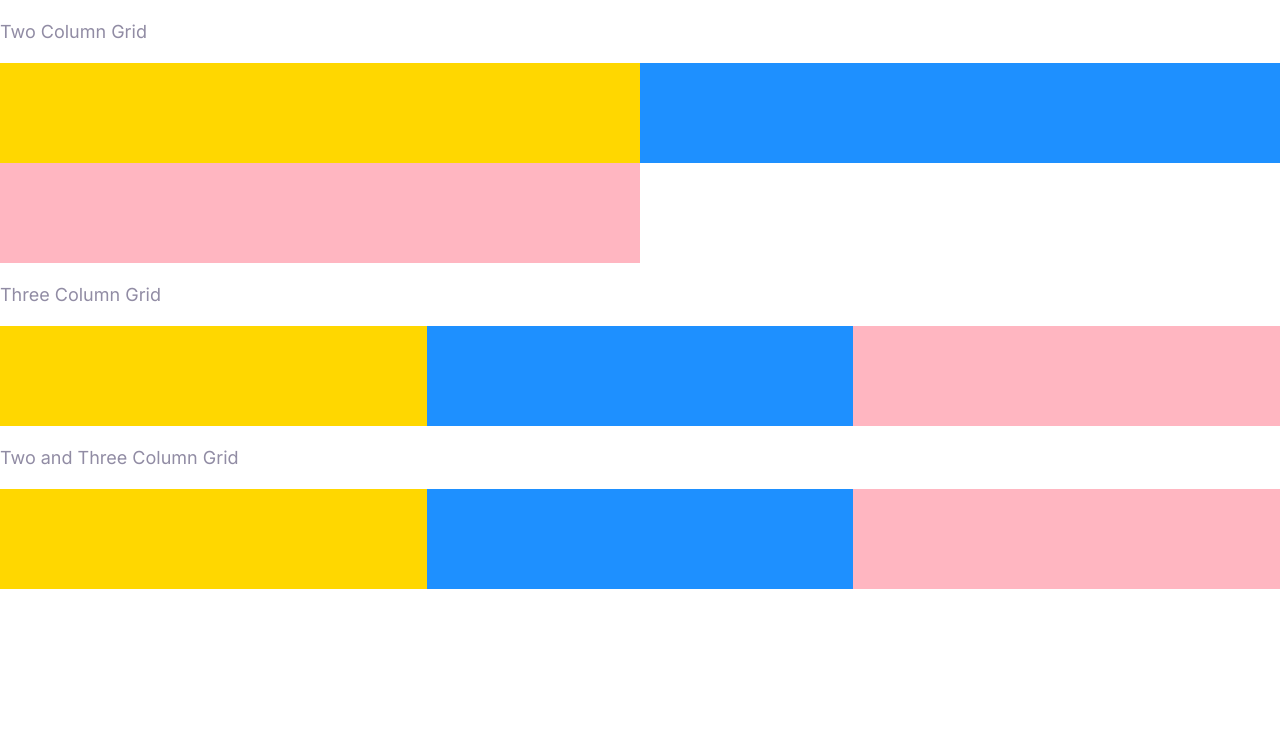
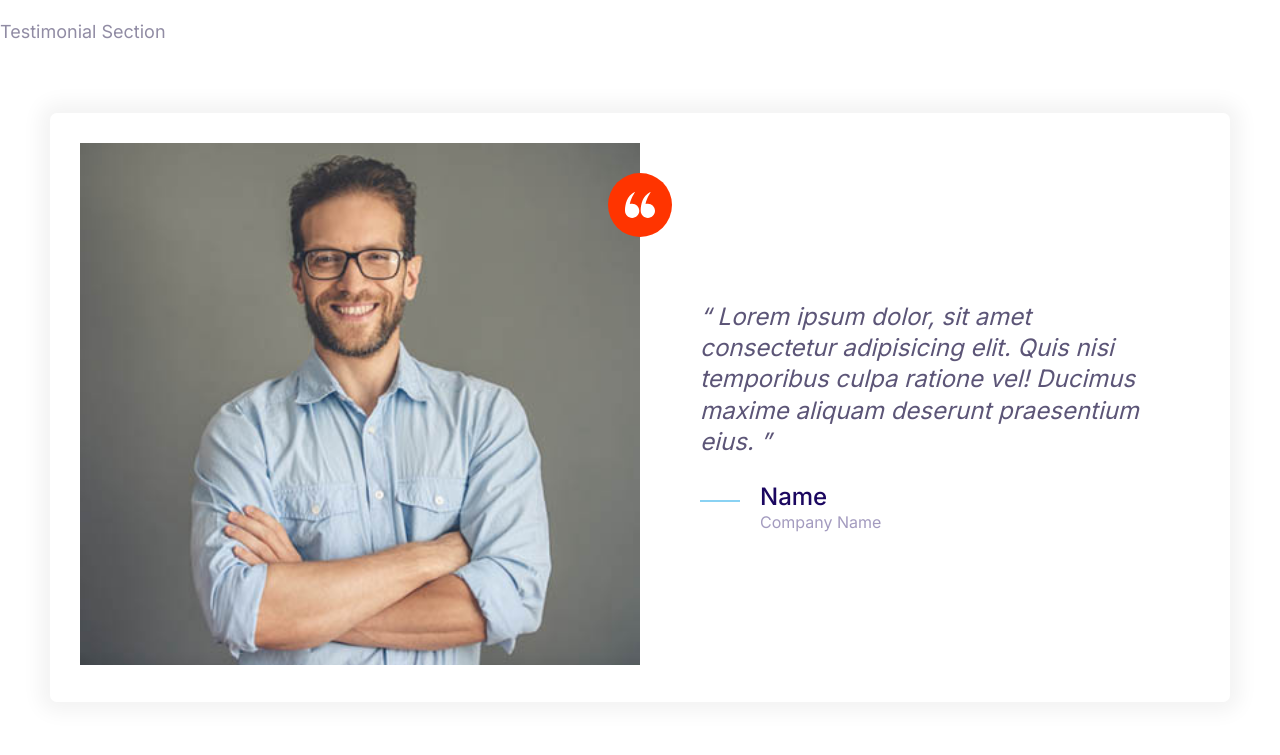
Before and after one commit to yntpdotme/moshify, a plain HTML site: page index.html in a window 1280 px wide. Drawn offline with Linux system fonts and the light colour scheme.

Commit message:
feat: implement testimonial component

```diff
--- a/css/styles.css
+++ b/css/styles.css
@@ -173,8 +173,17 @@ a {
 	width: 40px;
 }
 
+.icon--small {
+	height: 30px;
+	width: 30px;
+}
+
 .icon--primary {
 	fill: var(--color-primary);
+}
+
+.icon--white {
+	fill: #fff;
 }
 
 .icon-container {
@@ -185,6 +194,10 @@ a {
 	height: 64px;
 	justify-content: center;
 	width: 64px;
+}
+
+.icon-container--accent {
+	background: var(--color-accent);
 }
 
 /* ----- Buttons ----- */
@@ -300,16 +313,17 @@ a {
 	overflow: hidden;
 }
 
-.card__header, .card__body {
+.card__header,
+.card__body {
 	padding: 2rem 3rem;
 }
 
-.card--primary .card__header{
+.card--primary .card__header {
 	background: var(--color-primary);
 	color: #fff;
 }
 
-.card--secondary .card__header{
+.card--secondary .card__header {
 	background: var(--color-secondary);
 	color: #fff;
 }
@@ -335,14 +349,14 @@ a {
 	font-size: 6rem;
 }
 
-.plan__billing-cycle{
+.plan__billing-cycle {
 	font-size: 2.4rem;
 	font-weight: 300;
 	margin-right: 1rem;
 	opacity: 0.8;
 }
 
-.plan .badge{
+.plan .badge {
 	margin: 0;
 }
 
@@ -353,16 +367,16 @@ a {
 	letter-spacing: 1px;
 }
 
-.plan .list__items{
+.plan .list__items {
 	margin-bottom: 2rem;
 	letter-spacing: 1px;
 }
 
-.plan--popular .card__header{
+.plan--popular .card__header {
 	position: relative;
 }
 
-.plan--popular .card__header::before{
+.plan--popular .card__header::before {
 	content: url(../images/popular.svg);
 	display: inline-block;
 	width: 40px;
@@ -448,15 +462,14 @@ a {
 		font-size: 2rem;
 	}
 
-	.quote__author{
+	.quote__author {
 		font-size: 2.4rem;
 	}
 
-	.quote__organization{
+	.quote__organization {
 		font-size: 1.6rem;
 	}
 }
-
 
 /* ----- Grids ------ */
 
@@ -477,3 +490,40 @@ a {
 		grid-template-columns: repeat(3, 1fr);
 	}
 }
+
+/* ----- Testimonials ----- */
+
+.testimonial {
+	padding: 3rem;
+}
+
+.testimonial__image {
+	position: relative;
+}
+
+.testimonial__image > img {
+	width: 100%;
+}
+
+.testimonial__image > .icon-container {
+	position: absolute;
+	top: 3rem;
+	right: -32px;
+}
+
+.testimonial .grid {
+	align-items: center;
+}
+
+
+@media screen and (min-width: 768px) {
+	/* For Tablets */
+	.testimonial .quote,
+	.testimonial .quote__author {
+		font-size: 2.4rem;
+	}
+
+	.testimonial .quote {
+		margin: 6rem;
+	}
+}
--- a/index.html
+++ b/index.html
@@ -14,25 +14,44 @@
 		<link rel="stylesheet" href="./css/styles.css" />
 	</head>
 	<body>
-		<p>Two Column Grid</p>
-		<div class="grid grid--1x2">
-			<div style="height: 100px; background: gold;"></div>
-			<div style="height: 100px; background: dodgerblue;"></div>
-			<div style="height: 100px; background: lightpink;"></div>
-		</div>
+		<p>Testimonial Section</p>
+		<section style="padding: 5rem">
+			<div class="testimonial card">
+				<div class="grid grid--1x2">
+					<div class="testimonial__image">
+						<img
+							src="./images/testimonial.jpg"
+							alt="A happy, smiling customer"
+						/>
+						<span class="icon-container icon-container--accent">
+							<svg class="icon--small icon--white">
+								<use xlink:href="./images/sprite.svg#quotes"></use>
+							</svg>
+						</span>
+					</div>
 
-		<p>Three Column Grid</p>
-		<div class="grid grid--1x3">
-			<div style="height: 100px; background: gold;"></div>
-			<div style="height: 100px; background: dodgerblue;"></div>
-			<div style="height: 100px; background: lightpink;"></div>
-		</div>
-
-		<p>Two and Three Column Grid</p>
-		<div class="grid grid--1x2 grid--1x3">
-			<div style="height: 100px; background: gold;"></div>
-			<div style="height: 100px; background: dodgerblue;"></div>
-			<div style="height: 100px; background: lightpink;"></div>
-		</div>
+					<blockquote class="quote">
+						<p class="quote__text">
+							Lorem ipsum dolor, sit amet consectetur adipisicing elit. Quis
+							nisi temporibus culpa ratione vel! Ducimus maxime aliquam deserunt
+							praesentium eius.
+						</p>
+						<footer>
+							<div class="media">
+								<div class="media__image">
+									<svg class="icon icon--primary quote__line">
+										<use xlink:href="./images/sprite.svg#line"></use>
+									</svg>
+								</div>
+								<div class="media__body">
+									<h3 class="media__title quote__author">Name</h3>
+									<p class="quote__organization">Company Name</p>
+								</div>
+							</div>
+						</footer>
+					</blockquote>
+				</div>
+			</div>
+		</section>
 	</body>
 </html>
```
Also changed, not shown: components/icons.html (+14 -0 lines), components/testimonials.html (added, +44 -0 lines), images/testimonial.jpg (added).
